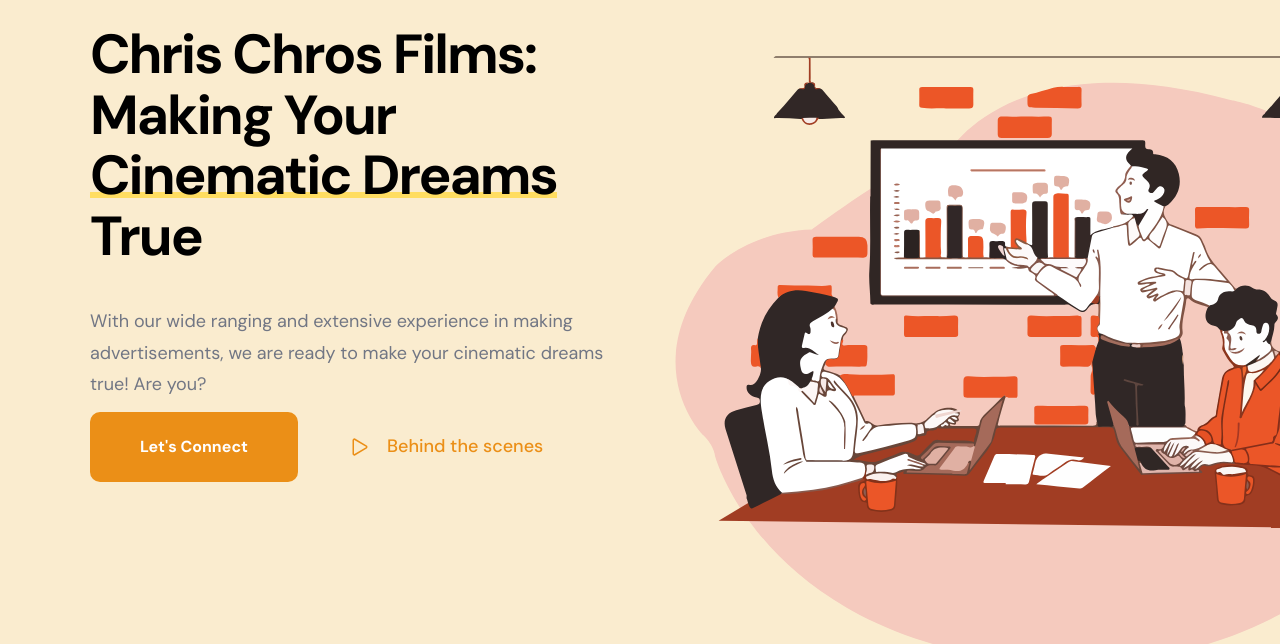
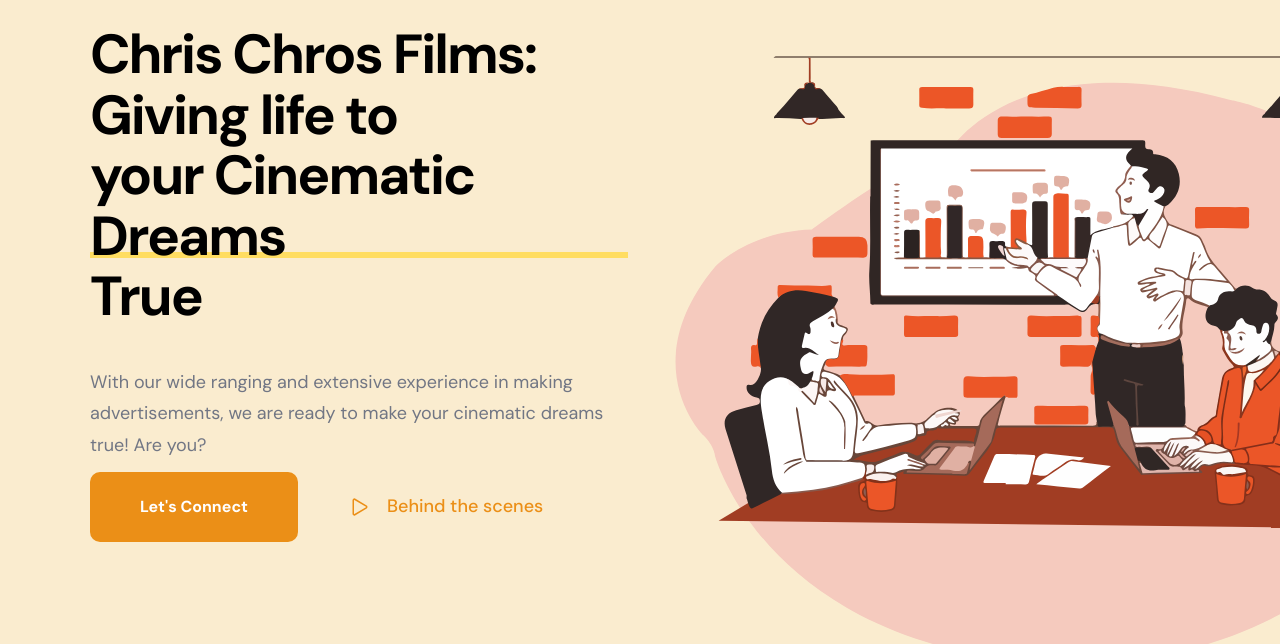
Before and after one commit to chrischrosfilm/test, a plain HTML site: page index.html in a window 1280 px wide. Shown: the part 156-800 px from the top of the page. Drawn offline with nearby package versions, Linux system fonts and the light colour scheme.

Commit message:
Update index.html

```diff
--- a/index.html
+++ b/index.html
@@ -119,7 +119,7 @@
           <div class="hero-content">
 
             <h1 class="h1 hero-title">
-              Chris Chros Films: Making Your <span class="has-before">Cinematic Dreams  </span> True
+              Chris Chros Films: Giving life to <span class="has-before"> your Cinematic Dreams  </span> True
             </h1>
 
             <p class="hero-text">
```
